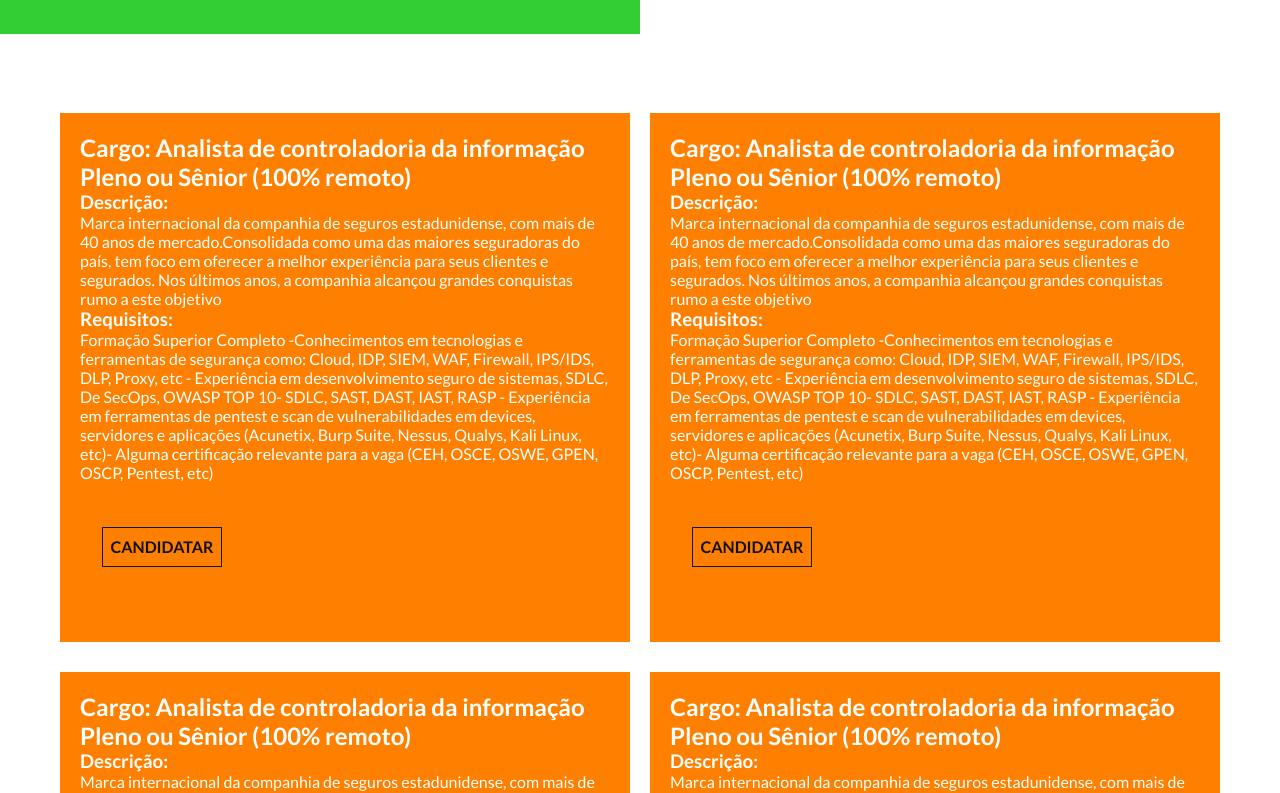
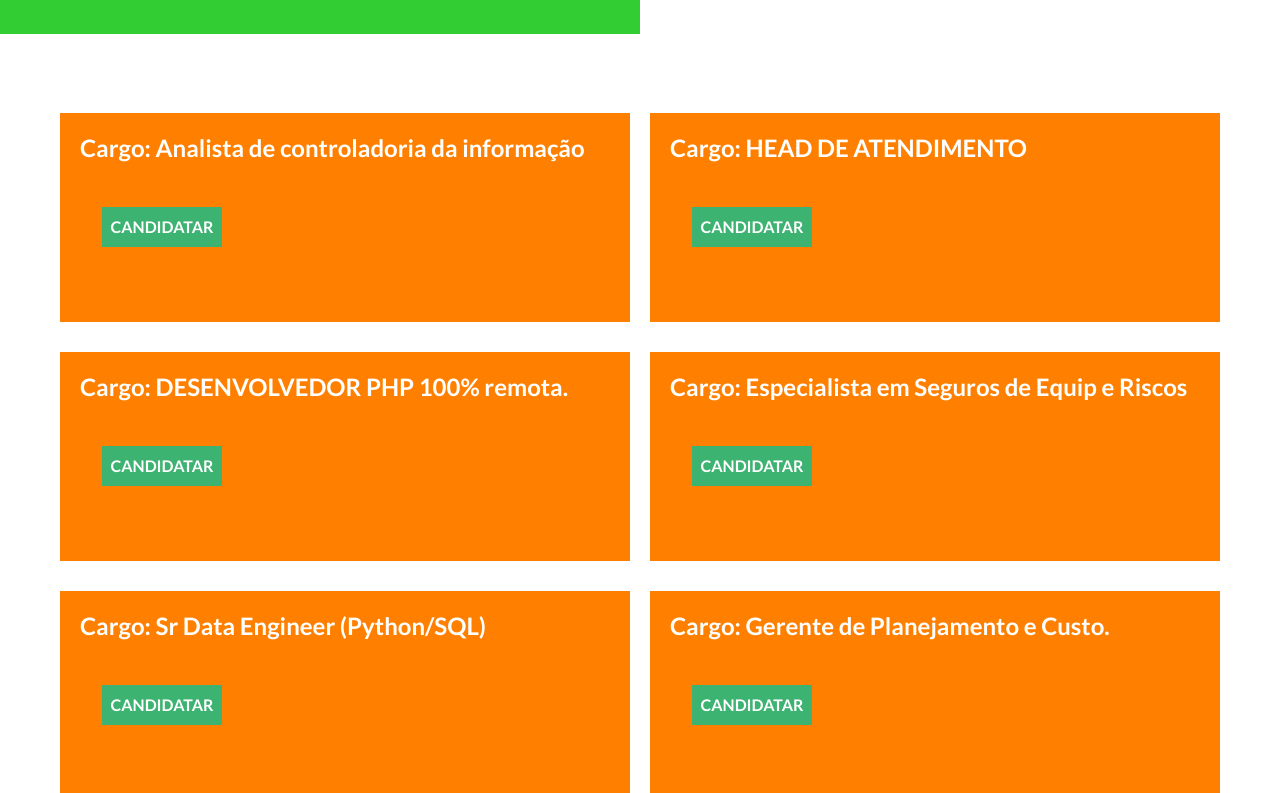
Before and after one commit to SamukaSRB/LMS-Consultoria, a React (Create React App) app: page / in a window 1280 px wide. Shown: the part 2920-3713 px from the top of the page. Built offline with nearby package versions, Linux system fonts and the light colour scheme.

Commit message:
inclusao de registro

```diff
--- a/src/components/Vagas.jsx
+++ b/src/components/Vagas.jsx
@@ -5,149 +5,78 @@ import { useState } from "react";
 function Vagas() {
   const [vagas] = useState([
     {
-      title: "Cargo: Analista de controladoria da informação Pleno ou Sênior (100% remoto)",
-      subtitle: "Descrição:",//Nao mexer
-      desc:  "Marca internacional da companhia de seguros estadunidense, com mais de 40 anos de mercado.Consolidada como uma das maiores seguradoras do país, tem foco em oferecer a melhor experiência para seus clientes e segurados. Nos últimos anos, a companhia alcançou grandes conquistas rumo a este objetivo",
-      subtitle2:"Requisitos:",//Não mexer
-      req:   "Formação Superior Completo -Conhecimentos em tecnologias e ferramentas de segurança como: Cloud, IDP, SIEM, WAF, Firewall, IPS/IDS, DLP, Proxy, etc - Experiência em desenvolvimento seguro de sistemas, SDLC, De SecOps, OWASP TOP 10- SDLC, SAST, DAST, IAST, RASP - Experiência em ferramentas de pentest e scan de vulnerabilidades em devices, servidores e aplicações (Acunetix, Burp Suite, Nessus, Qualys, Kali Linux, etc)- Alguma certificação relevante para a vaga (CEH, OSCE, OSWE, GPEN, OSCP, Pentest, etc)",
-      subtitle3:"",//Não mexer
-      tipo:   "",
-      gLink: "",//Colocar Link da vaga
-      lLink: "",//Colcoar Link de email
+      title: "Cargo: Analista de controladoria da informação",
+      // subtitle: " ",//Nao mexer
+      // desc:  "",
+      // subtitle2:"",//Não mexer
+      // req:   "",
+      // subtitle3:"",//Não mexer
+      // tipo:   "",
+      // gLink: "",//Colocar Link da vaga
+      // lLink: "",//Colcoar Link de email
 
     },
     {
-      title: "Cargo: Analista de controladoria da informação Pleno ou Sênior (100% remoto)",
-      subtitle: "Descrição:",//Nao mexer
-      desc:  "Marca internacional da companhia de seguros estadunidense, com mais de 40 anos de mercado.Consolidada como uma das maiores seguradoras do país, tem foco em oferecer a melhor experiência para seus clientes e segurados. Nos últimos anos, a companhia alcançou grandes conquistas rumo a este objetivo",
-      subtitle2:"Requisitos:",//Não mexer
-      req:   "Formação Superior Completo -Conhecimentos em tecnologias e ferramentas de segurança como: Cloud, IDP, SIEM, WAF, Firewall, IPS/IDS, DLP, Proxy, etc - Experiência em desenvolvimento seguro de sistemas, SDLC, De SecOps, OWASP TOP 10- SDLC, SAST, DAST, IAST, RASP - Experiência em ferramentas de pentest e scan de vulnerabilidades em devices, servidores e aplicações (Acunetix, Burp Suite, Nessus, Qualys, Kali Linux, etc)- Alguma certificação relevante para a vaga (CEH, OSCE, OSWE, GPEN, OSCP, Pentest, etc)",
-      subtitle3:"",//Não mexer
-      tipo:   "",
-      gLink: "",//Colocar Link da vaga
-      lLink: "",//Colcoar Link de email
+      title: "Cargo: HEAD DE ATENDIMENTO ",
+      // subtitle: "Descrição:",//Nao mexer
+      // desc:  "Empresa de trade marketing voltada a atuação End-to-end em campanhas e ações de PDV, busca por Head de Atendimento. Será responsável por planejar e coordenar as atividades da equipe de executivos e analistas da área de atendimento, visando a atingir os objetivos da empresa relacionados com volume de vendas",
+      // subtitle2:"Requisitos:",//Não mexer
+      // req:   "Pacote Office avançado (principalmente Excel); - Conhecimento e experiência com funil de vendas e jornada do cliente; - Experiência com trade marketing, logística promocional ou marketing promocional; - Experiência com indicadores de NPS, lead time e faturamento; - Experiência com gestão de pessoas e processos",
+      // subtitle3:"",//Não mexer
+      // tipo:   "",
+      // gLink: "",//Colocar Link da vaga
+      // lLink: "",//Colcoar Link de email
 
     },
     {
-      title: "Cargo: Analista de controladoria da informação Pleno ou Sênior (100% remoto)",
-      subtitle: "Descrição:",//Nao mexer
-      desc:  "Marca internacional da companhia de seguros estadunidense, com mais de 40 anos de mercado.Consolidada como uma das maiores seguradoras do país, tem foco em oferecer a melhor experiência para seus clientes e segurados. Nos últimos anos, a companhia alcançou grandes conquistas rumo a este objetivo",
-      subtitle2:"Requisitos:",//Não mexer
-      req:   "Formação Superior Completo -Conhecimentos em tecnologias e ferramentas de segurança como: Cloud, IDP, SIEM, WAF, Firewall, IPS/IDS, DLP, Proxy, etc - Experiência em desenvolvimento seguro de sistemas, SDLC, De SecOps, OWASP TOP 10- SDLC, SAST, DAST, IAST, RASP - Experiência em ferramentas de pentest e scan de vulnerabilidades em devices, servidores e aplicações (Acunetix, Burp Suite, Nessus, Qualys, Kali Linux, etc)- Alguma certificação relevante para a vaga (CEH, OSCE, OSWE, GPEN, OSCP, Pentest, etc)",
-      subtitle3:"",//Não mexer
-      tipo:   "",
-      gLink: "",//Colocar Link da vaga
-      lLink: "",//Colcoar Link de email
+      title: "Cargo: DESENVOLVEDOR PHP 100% remota.",
+      // subtitle: "Descrição:",//Nao mexer
+      // desc:  "Empresa com marketplace que conecta você Varejista/Comprador diretamente a Indústria/Produtor busca um desenvolvedor PHP para atuar no desenvolvimento das aplicações web",
+      // subtitle2:"Requisitos:",//Não mexer
+      // req:   "Experiência com PHP; - Experiência com o framework Laravel; - Experiência com MySQL; - Experiência com versionamento de código utilizando GIT; - Vivência em metodologia Ágil - Scrum e Kanban; -Experiência com sistemas de alta disponibilidade (marketplaces, e-commerces, apps...) - Orientação a qualidade de código, testes automatizados (unitários, tdd) e documentação. Desejável: - Conhecimento com Docker; - Conhecimentos em desenvolvimento de componentes com Livewire.",
+      // subtitle3:"",//Não mexer
+      // tipo:   "",
+      // gLink: "",//Colocar Link da vaga
+      // lLink: "",//Colcoar Link de email
 
     },
     {
-      title: "Cargo: Analista de controladoria da informação Pleno ou Sênior (100% remoto)",
-      subtitle: "Descrição:",//Nao mexer
-      desc:  "Marca internacional da companhia de seguros estadunidense, com mais de 40 anos de mercado.Consolidada como uma das maiores seguradoras do país, tem foco em oferecer a melhor experiência para seus clientes e segurados. Nos últimos anos, a companhia alcançou grandes conquistas rumo a este objetivo",
-      subtitle2:"Requisitos:",//Não mexer
-      req:   "Formação Superior Completo -Conhecimentos em tecnologias e ferramentas de segurança como: Cloud, IDP, SIEM, WAF, Firewall, IPS/IDS, DLP, Proxy, etc - Experiência em desenvolvimento seguro de sistemas, SDLC, De SecOps, OWASP TOP 10- SDLC, SAST, DAST, IAST, RASP - Experiência em ferramentas de pentest e scan de vulnerabilidades em devices, servidores e aplicações (Acunetix, Burp Suite, Nessus, Qualys, Kali Linux, etc)- Alguma certificação relevante para a vaga (CEH, OSCE, OSWE, GPEN, OSCP, Pentest, etc)",
-      subtitle3:"",//Não mexer
-      tipo:   "",
-      gLink: "",//Colocar Link da vaga
-      lLink: "",//Colcoar Link de email
+      title: "Cargo: Especialista em Seguros de Equip e Riscos",
+        // subtitle: "Descrição:",//Nao mexer
+        // desc:  "Empresa multinacional americana do segmento securitário, busca uma pessoa especialista em seguros de equipamentos agrícolas e riscos diversos.",
+        // subtitle2:"Requisitos:",//Não mexer
+        // req:   "Experiência no ramo de seguros; - Conhecimento em seguros de equipamentos agrícolas e riscos diversos; - Perfil Sênior; - Perfil analítico e voltado a indicadores; - Morar na região de São Paulo - Remoto com idas pontuais ao escritório (atuará 2 vezes no mês de forma presencial)",
+        // subtitle3:"",//Não mexer
+        // tipo:   "",
+        // gLink: "",//Colocar Link da vaga
+        // lLink: "",//Colcoar Link de email
 
     },
     {
-      title: "Cargo: Analista de controladoria da informação Pleno ou Sênior (100% remoto)",
-      subtitle: "Descrição:",//Nao mexer
-      desc:  "Marca internacional da companhia de seguros estadunidense, com mais de 40 anos de mercado.Consolidada como uma das maiores seguradoras do país, tem foco em oferecer a melhor experiência para seus clientes e segurados. Nos últimos anos, a companhia alcançou grandes conquistas rumo a este objetivo",
-      subtitle2:"Requisitos:",//Não mexer
-      req:   "Formação Superior Completo -Conhecimentos em tecnologias e ferramentas de segurança como: Cloud, IDP, SIEM, WAF, Firewall, IPS/IDS, DLP, Proxy, etc - Experiência em desenvolvimento seguro de sistemas, SDLC, De SecOps, OWASP TOP 10- SDLC, SAST, DAST, IAST, RASP - Experiência em ferramentas de pentest e scan de vulnerabilidades em devices, servidores e aplicações (Acunetix, Burp Suite, Nessus, Qualys, Kali Linux, etc)- Alguma certificação relevante para a vaga (CEH, OSCE, OSWE, GPEN, OSCP, Pentest, etc)",
-      subtitle3:"",//Não mexer
-      tipo:   "",
-      gLink: "",//Colocar Link da vaga
-      lLink: "",//Colcoar Link de email
+      title: "Cargo:  Sr Data Engineer (Python/SQL)",
+      // subtitle: "Descrição:",//Nao mexer
+      // desc:  "Empresa americana, desenvolve soluções de tecnologia que ajudam a unificar a jornada do cliente para uma abordagem mais personalizada de publicidade, marketing e operações. Experiência na área + de 6 anos Faixa salarial :A combinar",
+      // subtitle2:"Requisitos:",//Não mexer
+      // req:   "Python, Sql, Google big query, Google cloud platform Requisitos comportamentais. O que você precisa ter: Inglês avançado (verbal e escrito) 4+ anos de experiência com Python e SQL Deve ter experiência com BigQuery, ter trabalhado com agregação e conjuntos de dados Etling; Necessário ter experiência com Airflow; Deve saber como importar dados de diferentes fontes para Google Cloud Storage e BigQuery Deve saber como trabalhar e transferir arquivos de S3 para GCS. Qualificações: Deve estar familiarizado com gerenciamento e criação de Data Warehouse, File Storage System e ETLs, Google Cloud (BigQuery, Google Cloud Storage).",
+      // subtitle3:"",//Não mexer
+      // tipo:   "",
+      // gLink: "",//Colocar Link da vaga
+      // lLink: "",//Colcoar Link de email
 
     },
     {
-      title: "Cargo: Analista de controladoria da informação Pleno ou Sênior (100% remoto)",
-      subtitle: "Descrição:",//Nao mexer
-      desc:  "Marca internacional da companhia de seguros estadunidense, com mais de 40 anos de mercado.Consolidada como uma das maiores seguradoras do país, tem foco em oferecer a melhor experiência para seus clientes e segurados. Nos últimos anos, a companhia alcançou grandes conquistas rumo a este objetivo",
-      subtitle2:"Requisitos:",//Não mexer
-      req:   "Formação Superior Completo -Conhecimentos em tecnologias e ferramentas de segurança como: Cloud, IDP, SIEM, WAF, Firewall, IPS/IDS, DLP, Proxy, etc - Experiência em desenvolvimento seguro de sistemas, SDLC, De SecOps, OWASP TOP 10- SDLC, SAST, DAST, IAST, RASP - Experiência em ferramentas de pentest e scan de vulnerabilidades em devices, servidores e aplicações (Acunetix, Burp Suite, Nessus, Qualys, Kali Linux, etc)- Alguma certificação relevante para a vaga (CEH, OSCE, OSWE, GPEN, OSCP, Pentest, etc)",
-      subtitle3:"",//Não mexer
-      tipo:   "",
-      gLink: "",//Colocar Link da vaga
-      lLink: "",//Colcoar Link de email
+      title: "Cargo: Gerente de Planejamento e Custo.",
+      // subtitle: "Descrição:",//Nao mexer
+      // desc:  "Marca internacional da companhia de seguros estadunidense, com mais de 40 anos de mercado.Consolidada como uma das maiores seguradoras do país, tem foco em oferecer a melhor experiência para seus clientes e segurados. Nos últimos anos, a companhia alcançou grandes conquistas rumo a este objetivo",
+      // subtitle2:"Requisitos:",//Não mexer
+      // req:   "Formação Superior Completo -Conhecimentos em tecnologias e ferramentas de segurança como: Cloud, IDP, SIEM, WAF, Firewall, IPS/IDS, DLP, Proxy, etc - Experiência em desenvolvimento seguro de sistemas, SDLC, De SecOps, OWASP TOP 10- SDLC, SAST, DAST, IAST, RASP - Experiência em ferramentas de pentest e scan de vulnerabilidades em devices, servidores e aplicações (Acunetix, Burp Suite, Nessus, Qualys, Kali Linux, etc)- Alguma certificação relevante para a vaga (CEH, OSCE, OSWE, GPEN, OSCP, Pentest, etc)",
+      // subtitle3:"",//Não mexer
+      // tipo:   "",
+      // gLink: "",//Colocar Link da vaga
+      // lLink: "",//Colcoar Link de email
 
     },
-    {
-      title: "Cargo: Analista de controladoria da informação Pleno ou Sênior (100% remoto)",
-      subtitle: "Descrição:",//Nao mexer
-      desc:  "Marca internacional da companhia de seguros estadunidense, com mais de 40 anos de mercado.Consolidada como uma das maiores seguradoras do país, tem foco em oferecer a melhor experiência para seus clientes e segurados. Nos últimos anos, a companhia alcançou grandes conquistas rumo a este objetivo",
-      subtitle2:"Requisitos:",//Não mexer
-      req:   "Formação Superior Completo -Conhecimentos em tecnologias e ferramentas de segurança como: Cloud, IDP, SIEM, WAF, Firewall, IPS/IDS, DLP, Proxy, etc - Experiência em desenvolvimento seguro de sistemas, SDLC, De SecOps, OWASP TOP 10- SDLC, SAST, DAST, IAST, RASP - Experiência em ferramentas de pentest e scan de vulnerabilidades em devices, servidores e aplicações (Acunetix, Burp Suite, Nessus, Qualys, Kali Linux, etc)- Alguma certificação relevante para a vaga (CEH, OSCE, OSWE, GPEN, OSCP, Pentest, etc)",
-      subtitle3:"",//Não mexer
-      tipo:   "",
-      gLink: "",//Colocar Link da vaga
-      lLink: "",//Colcoar Link de email
 
-    },
-    {
-      title: "Cargo: Analista de controladoria da informação Pleno ou Sênior (100% remoto)",
-      subtitle: "Descrição:",//Nao mexer
-      desc:  "Marca internacional da companhia de seguros estadunidense, com mais de 40 anos de mercado.Consolidada como uma das maiores seguradoras do país, tem foco em oferecer a melhor experiência para seus clientes e segurados. Nos últimos anos, a companhia alcançou grandes conquistas rumo a este objetivo",
-      subtitle2:"Requisitos:",//Não mexer
-      req:   "Formação Superior Completo -Conhecimentos em tecnologias e ferramentas de segurança como: Cloud, IDP, SIEM, WAF, Firewall, IPS/IDS, DLP, Proxy, etc - Experiência em desenvolvimento seguro de sistemas, SDLC, De SecOps, OWASP TOP 10- SDLC, SAST, DAST, IAST, RASP - Experiência em ferramentas de pentest e scan de vulnerabilidades em devices, servidores e aplicações (Acunetix, Burp Suite, Nessus, Qualys, Kali Linux, etc)- Alguma certificação relevante para a vaga (CEH, OSCE, OSWE, GPEN, OSCP, Pentest, etc)",
-      subtitle3:"",//Não mexer
-      tipo:   "",
-      gLink: "",//Colocar Link da vaga
-      lLink: "",//Colcoar Link de email
-
-    },
-    {
-      title: "Cargo: Analista de controladoria da informação Pleno ou Sênior (100% remoto)",
-      subtitle: "Descrição:",//Nao mexer
-      desc:  "Marca internacional da companhia de seguros estadunidense, com mais de 40 anos de mercado.Consolidada como uma das maiores seguradoras do país, tem foco em oferecer a melhor experiência para seus clientes e segurados. Nos últimos anos, a companhia alcançou grandes conquistas rumo a este objetivo",
-      subtitle2:"Requisitos:",//Não mexer
-      req:   "Formação Superior Completo -Conhecimentos em tecnologias e ferramentas de segurança como: Cloud, IDP, SIEM, WAF, Firewall, IPS/IDS, DLP, Proxy, etc - Experiência em desenvolvimento seguro de sistemas, SDLC, De SecOps, OWASP TOP 10- SDLC, SAST, DAST, IAST, RASP - Experiência em ferramentas de pentest e scan de vulnerabilidades em devices, servidores e aplicações (Acunetix, Burp Suite, Nessus, Qualys, Kali Linux, etc)- Alguma certificação relevante para a vaga (CEH, OSCE, OSWE, GPEN, OSCP, Pentest, etc)",
-      subtitle3:"",//Não mexer
-      tipo:   "",
-      gLink: "",//Colocar Link da vaga
-      lLink: "",//Colcoar Link de email
-
-    },
-    {
-      title: "Cargo: Analista de controladoria da informação Pleno ou Sênior (100% remoto)",
-      subtitle: "Descrição:",//Nao mexer
-      desc:  "Marca internacional da companhia de seguros estadunidense, com mais de 40 anos de mercado.Consolidada como uma das maiores seguradoras do país, tem foco em oferecer a melhor experiência para seus clientes e segurados. Nos últimos anos, a companhia alcançou grandes conquistas rumo a este objetivo",
-      subtitle2:"Requisitos:",//Não mexer
-      req:   "Formação Superior Completo -Conhecimentos em tecnologias e ferramentas de segurança como: Cloud, IDP, SIEM, WAF, Firewall, IPS/IDS, DLP, Proxy, etc - Experiência em desenvolvimento seguro de sistemas, SDLC, De SecOps, OWASP TOP 10- SDLC, SAST, DAST, IAST, RASP - Experiência em ferramentas de pentest e scan de vulnerabilidades em devices, servidores e aplicações (Acunetix, Burp Suite, Nessus, Qualys, Kali Linux, etc)- Alguma certificação relevante para a vaga (CEH, OSCE, OSWE, GPEN, OSCP, Pentest, etc)",
-      subtitle3:"",//Não mexer
-      tipo:   "",
-      gLink: "",//Colocar Link da vaga
-      lLink: "",//Colcoar Link de email
-
-    },
-    {
-      title: "Cargo: Analista de controladoria da informação Pleno ou Sênior (100% remoto)",
-      subtitle: "Descrição:",//Nao mexer
-      desc:  "Marca internacional da companhia de seguros estadunidense, com mais de 40 anos de mercado.Consolidada como uma das maiores seguradoras do país, tem foco em oferecer a melhor experiência para seus clientes e segurados. Nos últimos anos, a companhia alcançou grandes conquistas rumo a este objetivo",
-      subtitle2:"Requisitos:",//Não mexer
-      req:   "Formação Superior Completo -Conhecimentos em tecnologias e ferramentas de segurança como: Cloud, IDP, SIEM, WAF, Firewall, IPS/IDS, DLP, Proxy, etc - Experiência em desenvolvimento seguro de sistemas, SDLC, De SecOps, OWASP TOP 10- SDLC, SAST, DAST, IAST, RASP - Experiência em ferramentas de pentest e scan de vulnerabilidades em devices, servidores e aplicações (Acunetix, Burp Suite, Nessus, Qualys, Kali Linux, etc)- Alguma certificação relevante para a vaga (CEH, OSCE, OSWE, GPEN, OSCP, Pentest, etc)",
-      subtitle3:"",//Não mexer
-      tipo:   "",
-      gLink: "",//Colocar Link da vaga
-      lLink: "",//Colcoar Link de email
-
-    },
-    {
-      title: "Cargo: Analista de controladoria da informação Pleno ou Sênior (100% remoto)",
-      subtitle: "Descrição:",//Nao mexer
-      desc:  "Marca internacional da companhia de seguros estadunidense, com mais de 40 anos de mercado.Consolidada como uma das maiores seguradoras do país, tem foco em oferecer a melhor experiência para seus clientes e segurados. Nos últimos anos, a companhia alcançou grandes conquistas rumo a este objetivo",
-      subtitle2:"Requisitos:",//Não mexer
-      req:   "Formação Superior Completo -Conhecimentos em tecnologias e ferramentas de segurança como: Cloud, IDP, SIEM, WAF, Firewall, IPS/IDS, DLP, Proxy, etc - Experiência em desenvolvimento seguro de sistemas, SDLC, De SecOps, OWASP TOP 10- SDLC, SAST, DAST, IAST, RASP - Experiência em ferramentas de pentest e scan de vulnerabilidades em devices, servidores e aplicações (Acunetix, Burp Suite, Nessus, Qualys, Kali Linux, etc)- Alguma certificação relevante para a vaga (CEH, OSCE, OSWE, GPEN, OSCP, Pentest, etc)",
-      subtitle3:"",//Não mexer
-      tipo:   "",
-      gLink: "",//Colocar Link da vaga
-      lLink: "",//Colcoar Link de email
-
-    },
 
 
   ]);
@@ -169,7 +98,7 @@ function Vagas() {
               <p></p>
               <div className="btn-info">
                 <a
-                  href="https://mail.google.com/mail/u/2/#inbox"
+                  href="https://mail.google.com/mail/u/3/#inbox"
                   target="_blank"
                   className="btn"
                   rel="noreferrer"
--- a/src/index.css
+++ b/src/index.css
@@ -17,6 +17,7 @@
   --dark: #F3E2A9;
   --light: #ffffff;
   --green: #32CD32;
+  --green-text: #3CB371;
 }
 html {
   scroll-behavior: smooth;
@@ -294,14 +295,14 @@ header .mobile-links {
   height: 50px;
   background: linear-gradient(
     to right,
-    var(--orange) 0%,
-    var(--orange) 21%,
-    var(--orange-text) 100%
+    var(--green-text) 0%,
+    var(--green-text) 21%,
+    var(--green-text) 100%
   );
   text-transform: uppercase;
-  border: 1px solid var(--red-dark);
+  border: 1px solid var(--green-text);
   font-weight: 600;
-  color: #111;
+  color: #fff;
 }
 
 .vagas .btn-info .btn:hover {
```
